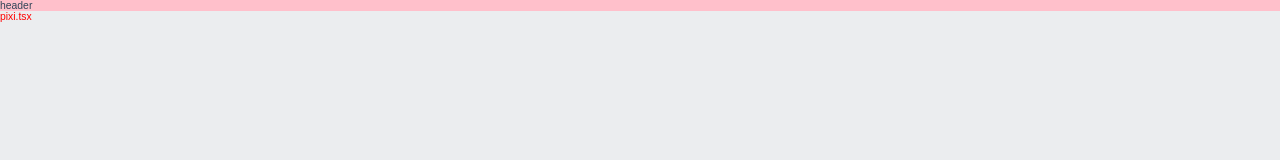
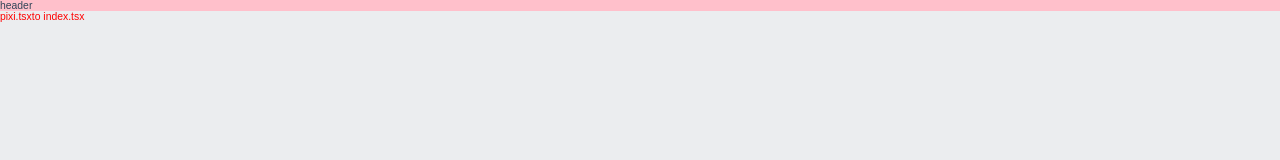
Before and after one commit to soichiro-nitta/next-example, a Next.js app: page /pixi in a window 1280 px wide. Shown: the top 160 px of the page. Built offline with nearby package versions, Linux system fonts and the light colour scheme.

Commit message:
feat(src/pages/): Linkコンポーネントを使用

```diff
--- a/src/pages/index.tsx
+++ b/src/pages/index.tsx
@@ -4,6 +4,7 @@ import styled from 'styled-components'
 import { useSelector, useDispatch } from 'react-redux'
 import { StateTypes } from '~/store'
 import { setName } from '~/store/user'
+import Link from 'next/link'
 // (2) Types層
 type ContainerProps = {}
 type Props = {
@@ -15,7 +16,7 @@ type Props = {
 const Component: React.FC<Props> = props => (
   <div className={props.className}>
     index.tsx
-    <a href="/pixi">to pixi.tsx</a>
+    <Link href="/pixi">to pixi.tsx</Link>
     <button className="btn" onClick={props.handleClick}>
       {props.flag ? 'click me' : 'CLICK ME'}
     </button>
--- a/src/pages/pixi.tsx
+++ b/src/pages/pixi.tsx
@@ -1,6 +1,7 @@
 // (1) import層
 import React from 'react'
 import styled from 'styled-components'
+import Link from 'next/link'
 // (2) Types層
 type ContainerProps = {}
 type Props = {
@@ -8,7 +9,10 @@ type Props = {
 } & ContainerProps
 // (3) DOM層
 const Component: React.FC<Props> = props => (
-  <div className={props.className}>pixi.tsx</div>
+  <div className={props.className}>
+    pixi.tsx
+    <Link href="/">to index.tsx</Link>
+  </div>
 )
 // (4) Style層
 const StyledComponent = styled(Component)`
```
